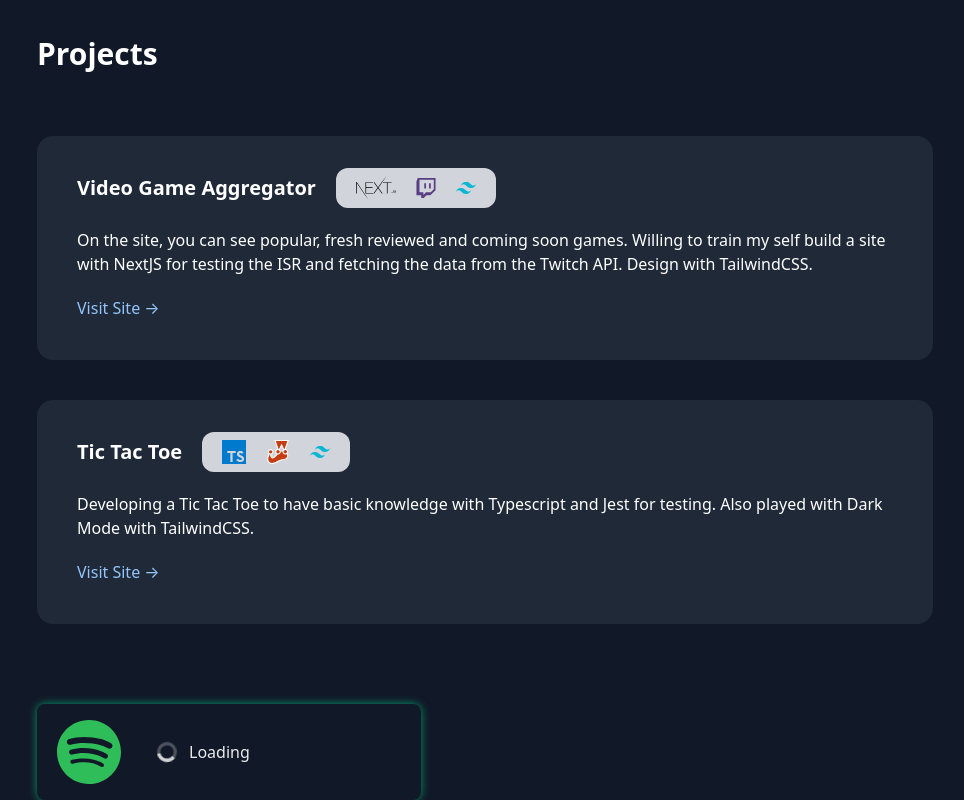
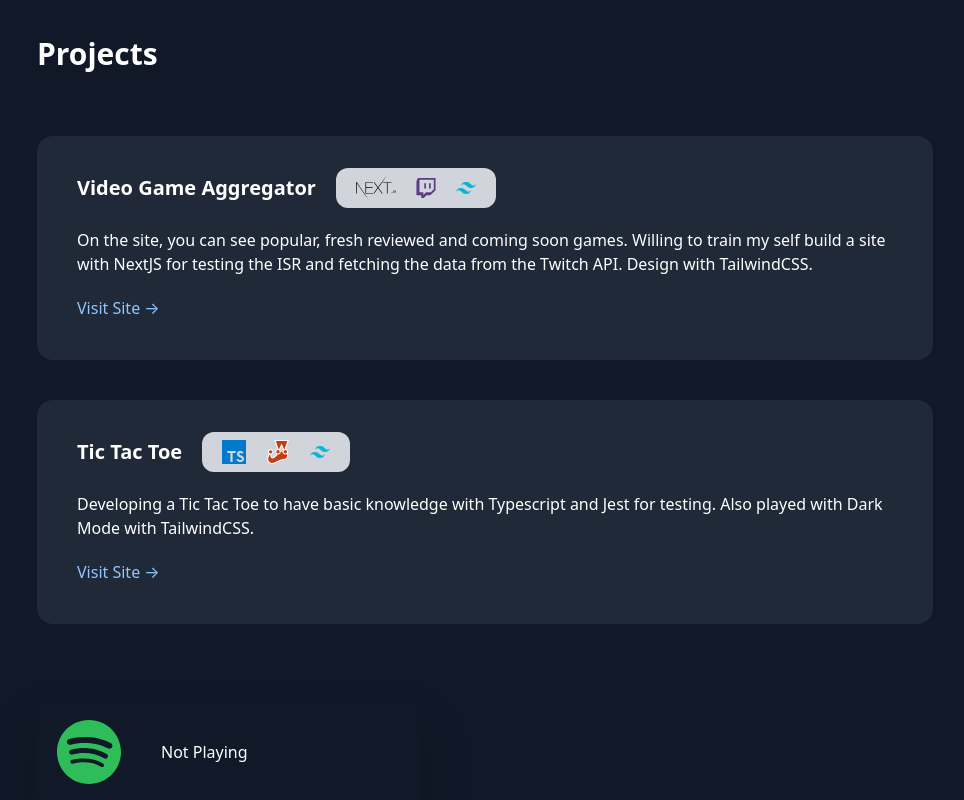
Before and after one commit to santos-pierre/next-portfolio, a Next.js app: page / in a window 1280 px wide. Shown: the part 868-1668 px from the top of the page, without its empty margins (155-1119 px from the left). Built offline with nearby package versions, Linux system fonts and the light colour scheme; a web font is replaced by a local one.

Commit message:
Spotify Compoenent Null State

```diff
--- a/components/SpotifyCurrentTrack.tsx
+++ b/components/SpotifyCurrentTrack.tsx
@@ -1,6 +1,7 @@
 import SpotifyIcon from './ui/icons/SpotifyLogo';
 import useSWR from 'swr';
 import SpotifyLoadingState from './ui/spotify/SpotifyLoadingState';
+import SpotifyNullState from './ui/spotify/SpotifyNullState';
 
 const fetcher = (...args: [any]) => fetch(...args).then((res) => res.json());
 
@@ -9,15 +10,7 @@ const SpotifyCurrentTrack = () => {
 
     // if (error) {
     //     return (
-    //         <div className="relative">
-    //             <div className="absolute inset-0 bg-green-600 rounded-lg w-96 blur-md"> </div>
-    //             <div className="relative flex items-center h-24 px-5 space-x-5 bg-gray-900 rounded-lg w-96">
-    //                 <SpotifyIcon className="w-16 h-16" />
-    //                 <div>
-    //                     <p>Not Playing</p>
-    //                 </div>
-    //             </div>
-    //         </div>
+    //         <SpotifyNullState />
     //     );
     // }
 
@@ -26,17 +19,7 @@ const SpotifyCurrentTrack = () => {
     // }
 
     // if (!data.is_playing) {
-    //     return (
-    //         <div className="relative">
-    //             <div className="absolute inset-0 bg-green-600 rounded-lg w-96 blur-md"> </div>
-    //             <div className="relative flex items-center h-24 px-5 space-x-5 bg-gray-900 rounded-lg w-96">
-    //                 <SpotifyIcon className="w-16 h-16" />
-    //                 <div>
-    //                     <p>Not Playing</p>
-    //                 </div>
-    //             </div>
-    //         </div>
-    //     );
+    //     return <SpotifyNullState />;
     // }
 
     // return (
@@ -50,7 +33,7 @@ const SpotifyCurrentTrack = () => {
     //         </div>
     //     </div>
     // );
-    return <SpotifyLoadingState />;
+    return <SpotifyNullState />;
 };
 
 export default SpotifyCurrentTrack;
--- /dev/null
+++ b/components/ui/spotify/SpotifyNullState.tsx
@@ -0,0 +1,14 @@
+import SpotifyIcon from '../icons/SpotifyLogo';
+
+const SpotifyNullState = () => {
+    return (
+        <div className="relative flex items-center h-24 px-5 space-x-5 bg-gray-900 rounded-lg drop-shadow-2xl w-96">
+            <SpotifyIcon className="w-16 h-16" />
+            <div className="flex items-center flex-grow pl-5">
+                <span className="font-light">Not Playing</span>
+            </div>
+        </div>
+    );
+};
+
+export default SpotifyNullState;
```
